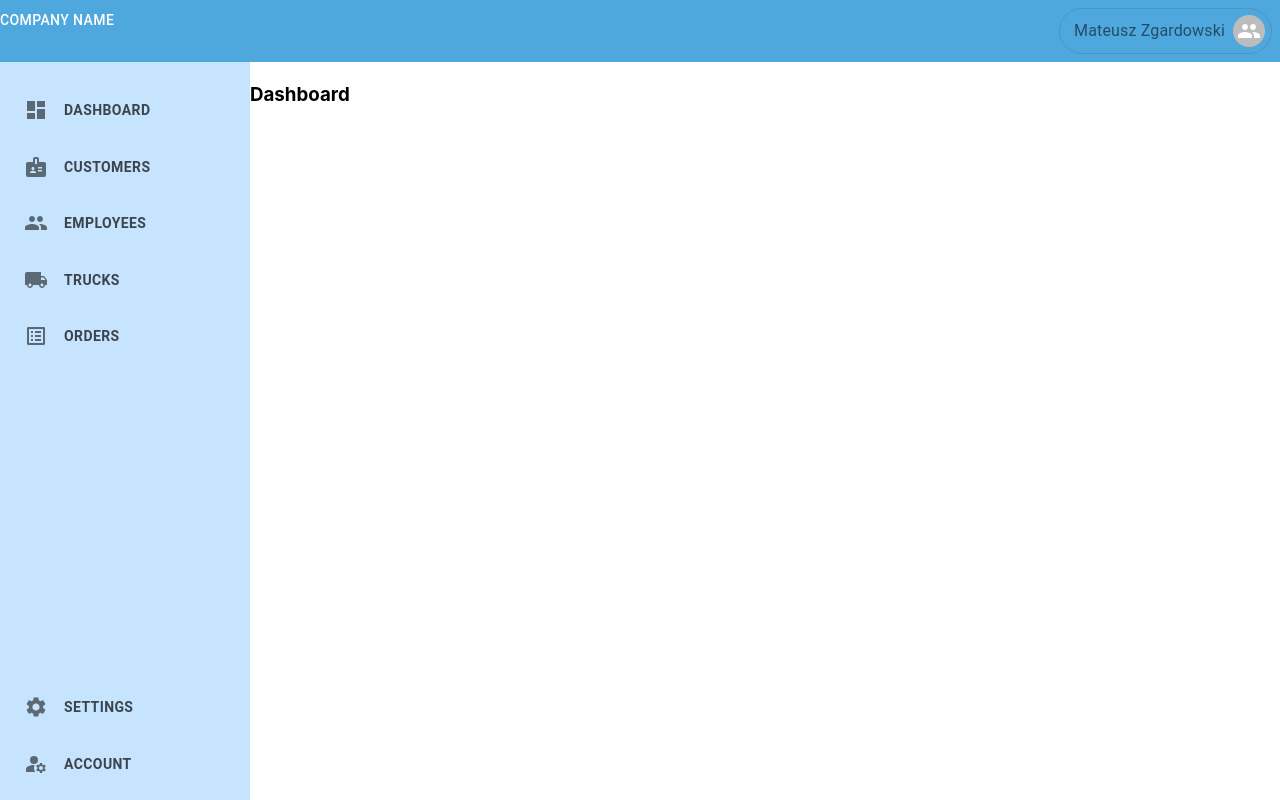
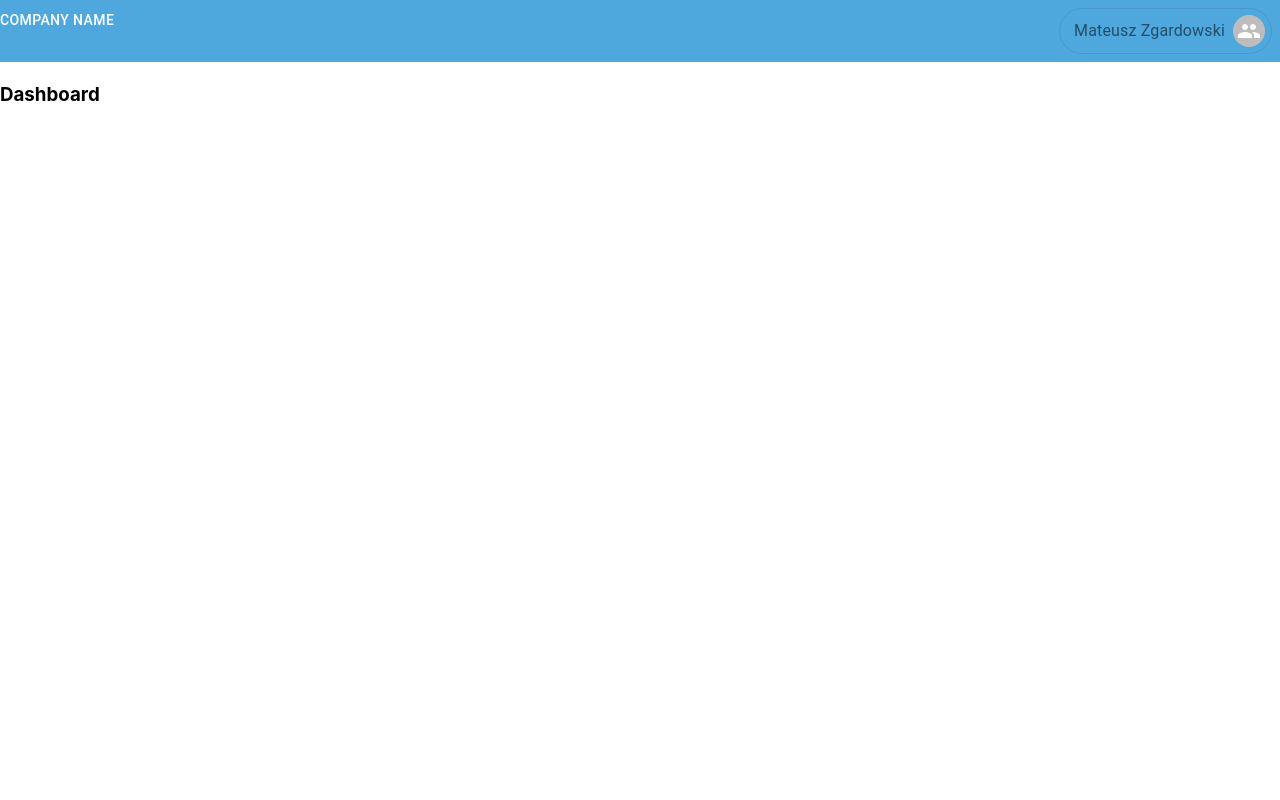
Before and after one commit to mzgardowski/transport-app, a React (Create React App) app: page / in a window 1280 px wide. Built offline with nearby package versions, Linux system fonts and the light colour scheme.

Commit message:
Add working sidebar toggle

```diff
--- a/src/App.tsx
+++ b/src/App.tsx
@@ -1,4 +1,4 @@
-import React from "react";
+import React, { useState } from "react";
 import { Box, Toolbar } from "@mui/material";
 import { Route, Routes } from "react-router-dom";
 import Header from "./Layout/Header";
@@ -13,10 +13,18 @@ import Account from "./Pages/Account/Account";
 import NoPage from "./Pages/NotFound/NoPage";
 
 const App = () => {
+  const [menuOpen, setMenuOpen] = useState<boolean>(false);
+
+  const handleOpenMenu = () => {
+    setMenuOpen((prev) => !prev);
+  };
+
+  console.log(menuOpen);
+
   return (
     <Box sx={{ display: "flex" }}>
-      <Header />
-      <SideNavigation />
+      <Header handleOpenMenu={handleOpenMenu} />
+      <SideNavigation menuOpen={menuOpen} />
       <Box
         component="main"
         sx={{
--- a/src/Layout/Header.tsx
+++ b/src/Layout/Header.tsx
@@ -1,10 +1,10 @@
-import React, { FC } from "react";
+import React from "react";
 import { AppBar } from "@mui/material";
 import GlobalColors from "src/styles/GlobalColors";
 import LogoContainer from "src/components/LogoContainer";
 import HeaderUserInfo from "src/components/HeaderUserInfo";
 
-const Header: FC = () => {
+const Header = ({ handleOpenMenu }: { handleOpenMenu: () => void }) => {
   return (
     <AppBar
       sx={{
@@ -18,7 +18,7 @@ const Header: FC = () => {
         paddingLeft: 0,
       }}
     >
-      <LogoContainer />
+      <LogoContainer handleOpenMenu={handleOpenMenu} />
       <HeaderUserInfo />
     </AppBar>
   );
--- a/src/Layout/SideNavigation.tsx
+++ b/src/Layout/SideNavigation.tsx
@@ -12,16 +12,16 @@ import {
 import GlobalColors from "src/styles/GlobalColors";
 import LinkListItem from "../components/LinkListItem";
 
-const SideNavigation = () => {
+const SideNavigation = ({ menuOpen }: { menuOpen: boolean }) => {
   return (
     <Drawer
       variant="permanent"
       sx={{
-        width: "20vw",
-        minWidth: "200px",
-        maxWidth: "250px",
+        width: { xs: 0, sm: "20vw" },
+        minWidth: { xs: 0, sm: "200px" },
+        maxWidth: { xs: 0, sm: "250px" },
         flexShrink: 0,
-
+        display: menuOpen ? "flex" : "none",
         [`& .MuiDrawer-paper`]: {
           border: "none",
           width: "20vw",
--- a/src/components/LogoContainer.tsx
+++ b/src/components/LogoContainer.tsx
@@ -2,7 +2,7 @@ import React from "react";
 import { Box, IconButton, Typography } from "@mui/material";
 import { Menu } from "@mui/icons-material";
 
-const LogoContainer = () => {
+const LogoContainer = ({ handleOpenMenu }: { handleOpenMenu: () => void }) => {
   return (
     <Box
       sx={{
@@ -20,6 +20,7 @@ const LogoContainer = () => {
       }}
     >
       <IconButton
+        onClick={handleOpenMenu}
         sx={{ display: { sm: "none" }, padding: "8px", marginLeft: 1 }}
       >
         <Menu fontSize="large" />
```
